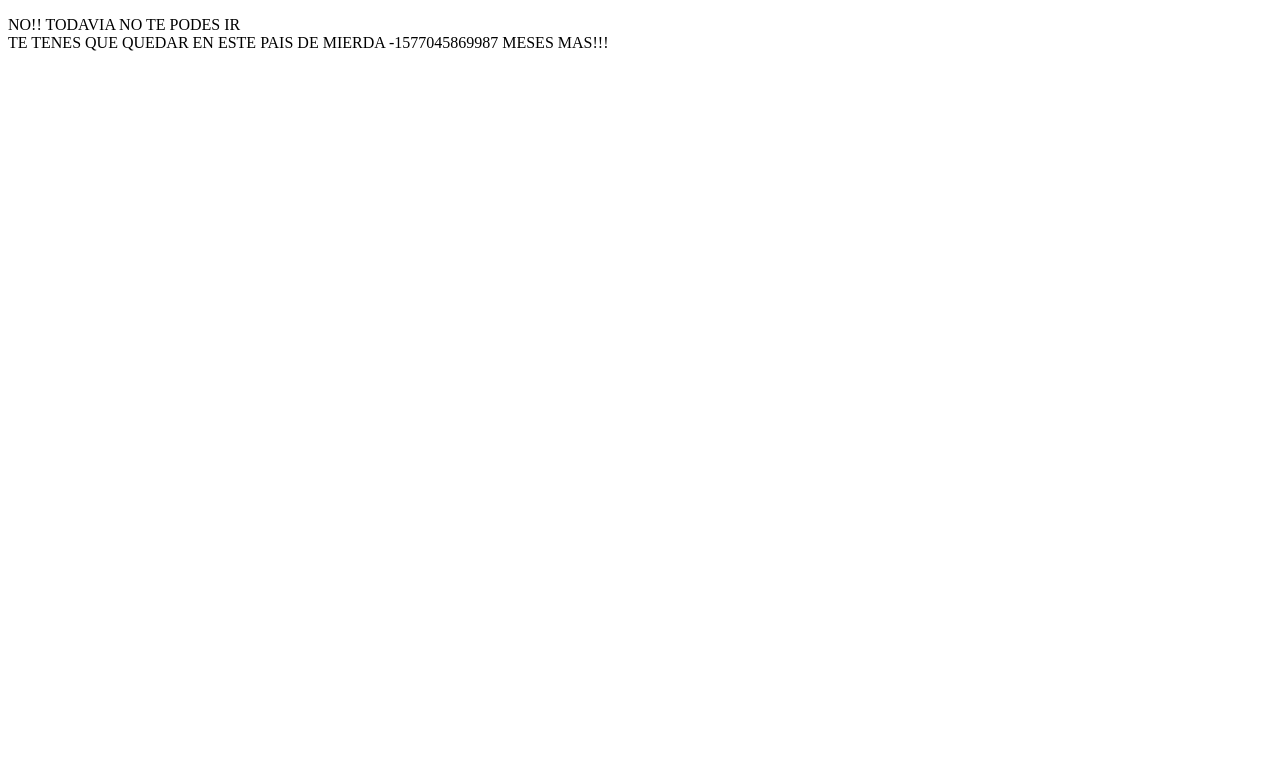
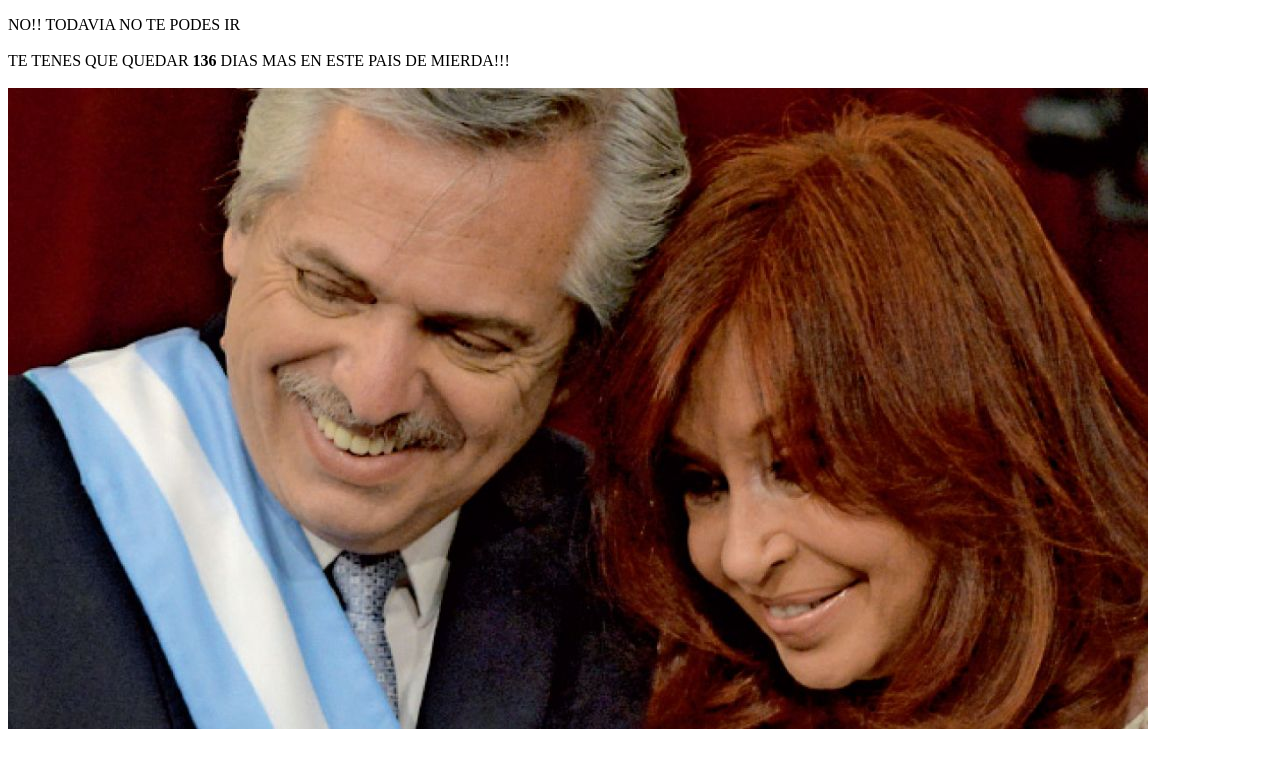
Before and after one commit to Giova-H/MePuedoIrAJapon, a plain HTML site: page index.html in a window 1280 px wide. Drawn offline with Linux system fonts and the light colour scheme.

Commit message:
Add files via upload

```diff
--- a/index.html
+++ b/index.html
@@ -3,13 +3,24 @@
 <body>
 <p id="YaEstamosEnMayo"></p>
 <script>
-var d = new Date();
+function cuantosDias(CurrentDate)
+{
+	var TYear = CurrentDate.getFullYear();
+    var TDay = new Date("May, 07, 2020");
+    TDay.getFullYear(TYear);
+    var contarDias =(TDay-CurrentDate)/(1000*60*60*24);
+    contarDias = Math.round(contarDias);
+    return(contarDias);
+}
+var hoy = new Date();
+var cuantoFalta = cuantosDias(hoy);
 var resp = '';
-var tiempo = 12 - new Date()+1;
-if(d.getMonth() == 4){
-resp = 'SI !!!';
-}else{
-resp = 'NO!! TODAVIA NO TE PODES IR<br>TE TENES QUE QUEDAR EN ESTE PAIS DE MIERDA ' + tiempo + ' MESES MAS!!!';
+if(cuantoFalta == 0){
+resp = 'SI !!! ANDATE DE ESTE PAIS QUE ES UNA PORQUERIA !!!<br><br><img src="Japon.jpg" alt="Japon">';
+}else if(cuantoFalta < 6 && cuantoFalta > 0){
+resp = 'YA CASI SOS LIBRE !!!<br>SOLO TENES QUE AGUANTAR <strong>'+ cuantoFalta +'</strong> DIAS MAS !!!<br> <img src="casi en japon.jpg" alt="casi en japon">';
+}else if(cuantoFalta > 6){
+resp = 'NO!! TODAVIA NO TE PODES IR<br><br>TE TENES QUE QUEDAR <strong>' + cuantoFalta + '</strong> DIAS MAS EN ESTE PAIS DE MIERDA!!!<br><br><img src="argentina.jpg" alt="argentina">';
 }
 document.getElementById("YaEstamosEnMayo").innerHTML = resp;
 </script>
```
Also changed, not shown: Japon.jpg (added), argentina.jpg (added), casi en japon.jpg (added).
